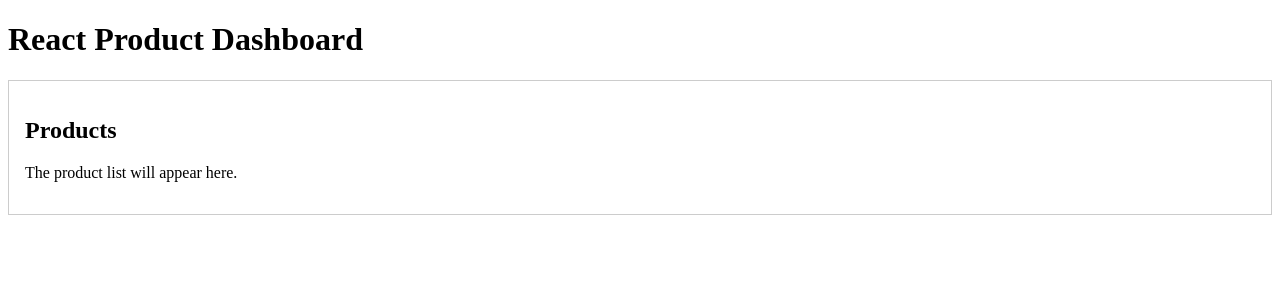
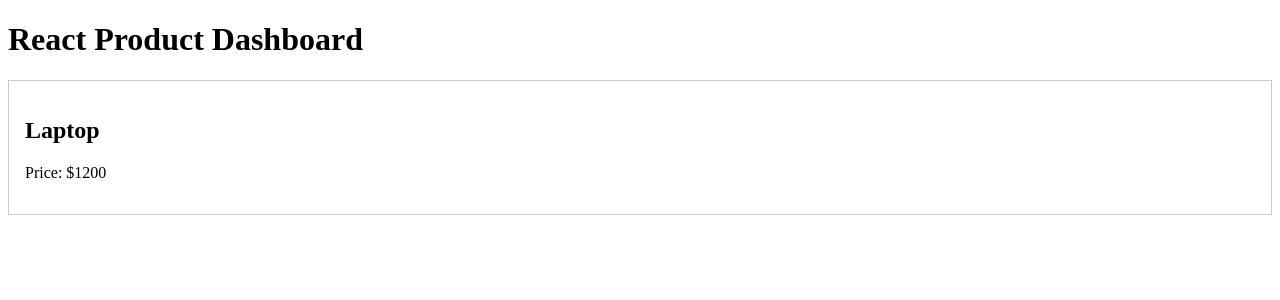
Before and after one commit to omersecen/React-Product-Dashboard, a React (Vite) app in the folder assignment1/: page / in a window 1280 px wide. Shown: the top 300 px of the page. Built offline with nearby package versions, Linux system fonts and the light colour scheme.

Commit message:
Add Product component with title and price props

```diff
--- a/assignment1/src/App.jsx
+++ b/assignment1/src/App.jsx
@@ -1,14 +1,11 @@
 import React from 'react';
-import Card from './components/Card.jsx';
+import Product from './components/Product.jsx';
 
 function App() {
   return (
     <main>
       <h1>React Product Dashboard</h1>
-      <Card>
-        <h2>Products</h2>
-        <p>The product list will appear here.</p>
-      </Card>
+      <Product title="Laptop" price={1200} />
     </main>
   );
 }
--- /dev/null
+++ b/assignment1/src/components/Product.jsx
@@ -0,0 +1,13 @@
+import React from 'react';
+import Card from './Card.jsx';
+
+function Product({ title, price }) {
+  return (
+    <Card>
+      <h2>{title}</h2>
+      <p>Price: ${price}</p>
+    </Card>
+  );
+}
+
+export default Product;
```
